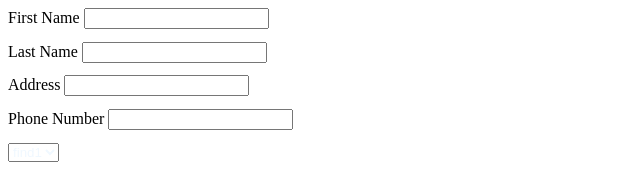
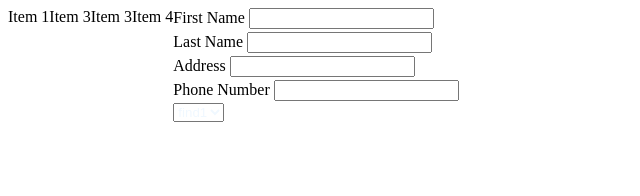
Before and after one commit to Data-Oriented/Side-Project, a plain HTML site: page index2.html in a window 1280 px wide. Shown: the whole page, without its empty margins (0-640 px from the left). Drawn offline with Linux system fonts and the light colour scheme.

Commit message:
latest publish

```diff
--- a/index2.html
+++ b/index2.html
@@ -4,8 +4,19 @@
     <meta charset="UTF-8">
     <meta name="viewport" content="width=device-width, initial-scale=1.0">
     <title>Form</title>
+
+    <link rel="stylesheet" href="style.css">
 </head>
+
 <body>
+
+   <div class="container">
+    <div class="item item-1">Item 1</div>
+    <div class="item item-2">Item 3</div>
+    <div class="item item-3">Item 3</div>
+    <div class="item item-4">Item 4</div>
+
+   </div>
 <form>
 
 First Name <input type="First Name" name="me" style="margin-bottom:1%;"><br>
--- /dev/null
+++ b/style.css
@@ -0,0 +1,9 @@
+body{
+
+    display: flex;
+}
+
+.container{
+display: flex;
+
+}
```
